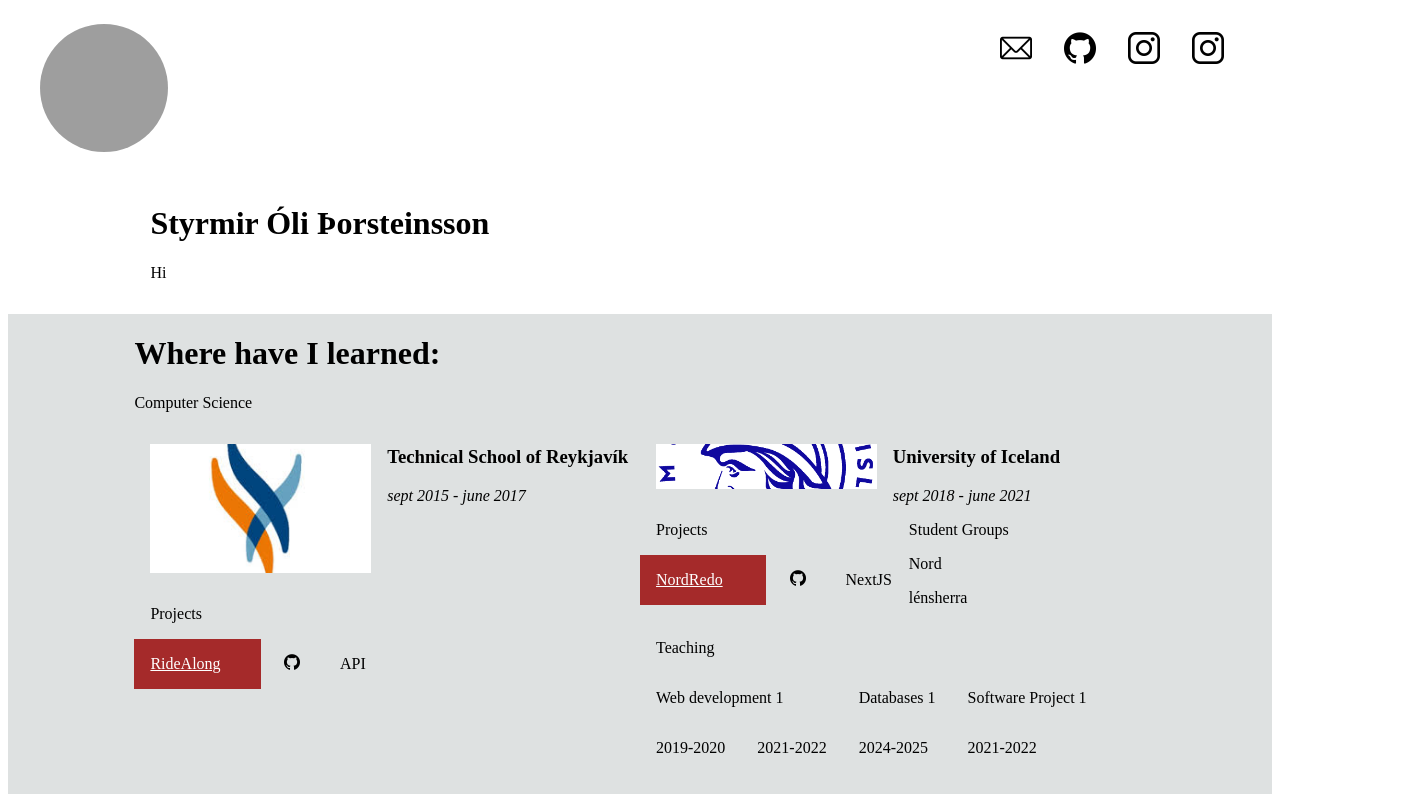
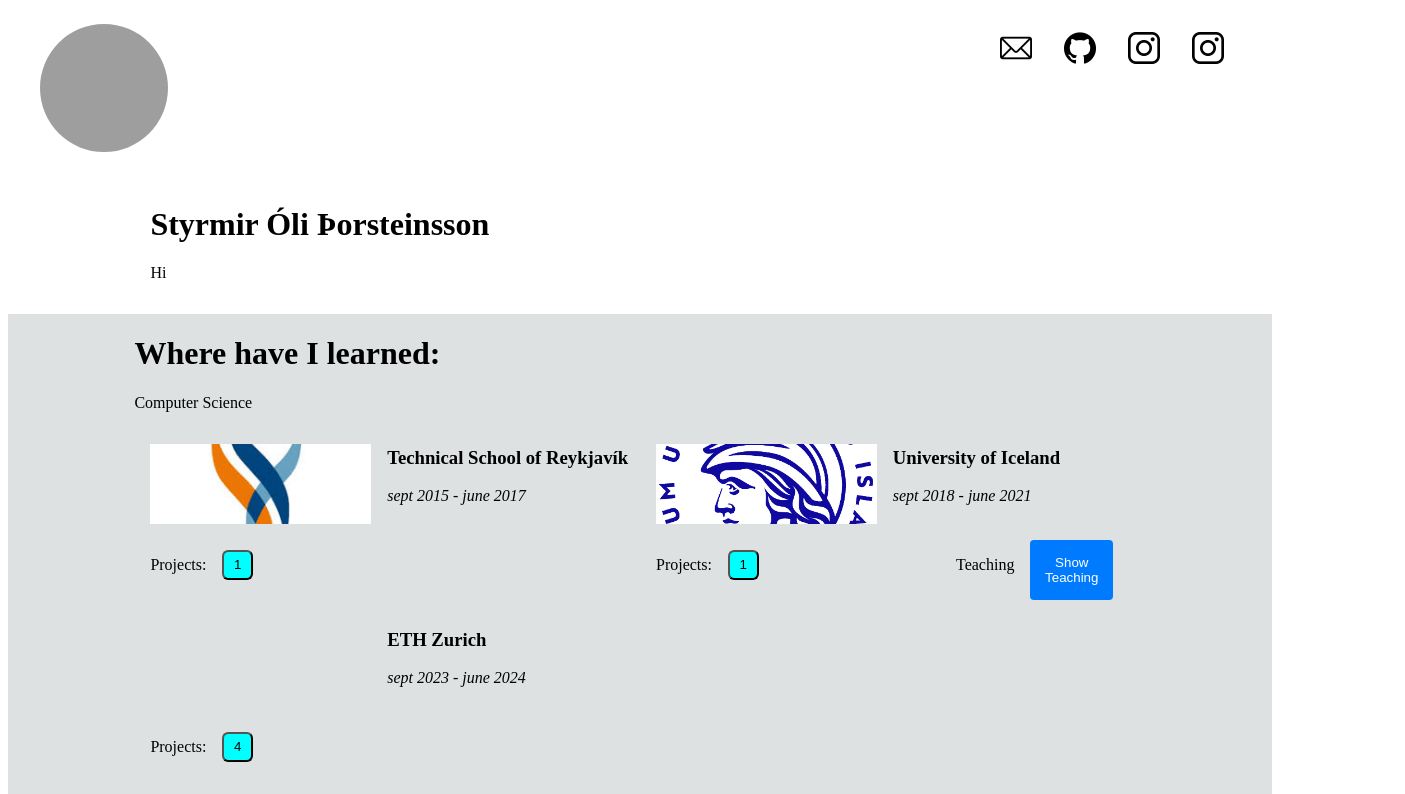
Before and after one commit to Stimmikex/StimmiWeb, a Next.js app: page / in a window 1280 px wide. Shown: the top 794 px of the page, 1405 px wide, since content can reach past the window. Built offline with nearby package versions, Linux system fonts and the light colour scheme.

Commit message:
(School) Adding dropdown toggles to objects

```diff
--- a/components/cv/Cv.js
+++ b/components/cv/Cv.js
@@ -8,7 +8,6 @@
             <div className={cvStyles.cv__header}>
                 <div className={cvStyles.cv__header__left}>
                     <p style={{"background-image": `url(${server + user.img})`, "background-size": "cover", "background-position": "center"}}></p>
-                    {/* <img src={server + user.img} alt="test"></img> */}
                 </div>
                 <div className={cvStyles.cv__header__right}>
                     {user.socials.map((social) => {
--- a/components/cv/Cv.module.scss
+++ b/components/cv/Cv.module.scss
@@ -94,17 +94,3 @@
         }
     }
 }
-.school {
-    &__projects {
-        display: grid;
-        grid-template-columns: 50% 25% 25%;
-        align-items: center;
-        img {
-            height: 1em;
-            width: 1em;
-        }
-        &__tags {
-            display: flex;
-        }
-    }
-}
--- a/components/school/School.js
+++ b/components/school/School.js
@@ -1,4 +1,5 @@
 import cvStyles from "../cv/Cv.module.scss"
+import schoolStyle from "./School.module.scss"
 import { server } from "../../pages/config/index.js"
 import Teaching from "./teaching/Teaching"
 import StudentGroups from "./student_groups/StudentGroups"
@@ -7,14 +8,16 @@
 const School = ({learn}) => {
     return (
         <div className={cvStyles.cv__footer__learn}>
-            <p style={{"background-image": `url(${server + learn.img})`, "background-size": "cover", "background-position": "center"}}></p>
+            <p style={{"background-image": `url(${server + learn.img})`, "background-size": "cover", "background-position": "center", "height": "5em"}}></p>
             <div className={cvStyles.cv__footer__learn__info}>
                 <h3>{learn.name}</h3>
                 <i>{learn.length}</i>
             </div>
-            <Projects projects={learn.projects}></Projects>
-            <StudentGroups studentgroups={learn.student_groups}></StudentGroups>
-            <Teaching teaching={learn.teaching}></Teaching>
+            <div className={schoolStyle.subs}>
+                <Projects projects={learn.projects}></Projects>
+                {/* <StudentGroups studentgroups={learn.student_groups}></StudentGroups> */}
+                <Teaching teaching={learn.teaching}></Teaching>
+            </div>
         </div>
     )
 }
--- a/components/school/School.module.scss
+++ b/components/school/School.module.scss
@@ -1,8 +1,9 @@
 .school {
     &__projects {
         display: grid;
-        grid-template-columns: 50% 25% 25%;
+        grid-template-columns: 50% 20% 30%;
         align-items: center;
+        margin: 1em;
         img {
             height: 1em;
             width: 1em;
@@ -12,3 +13,6 @@
         }
     }
 }
+.subs {
+    display: flex;
+}
--- a/components/school/projects/Project.module.scss
+++ b/components/school/projects/Project.module.scss
@@ -1,7 +1,33 @@
+.projectsWrapper {
+    display: grid; /* Maintain the grid structure */
+    grid-template-columns: repeat(auto-fill, minmax(300px, 1fr)); /* Adjust as per your grid setup */
+    grid-gap: 20px;
+}
+
+
+.projectsContainer {
+    max-height: 0;
+    opacity: 0;
+    overflow: hidden;
+    transition: max-height 0.4s ease, opacity 0.4s ease;
+    /* Prevent shrinking other grid items */
+
+    &.show {
+        max-height: 1000px; /* Set this to a large enough value to accommodate your content */
+        opacity: 1;
+    }
+
+    &.hide {
+        max-height: 0;
+        opacity: 0;
+    }
+}
+
 .projects {
     display: grid;
-    grid-template-columns: 50% 25% 25%;
+    grid-template-columns: 50% 20% 40%;
     align-items: center;
+    margin: 1em;
     img {
         height: 1em;
         width: 1em;
@@ -14,3 +40,22 @@
         justify-self: center;
     }
 }
+.tags {
+    margin: 0;
+    padding: 0.5em;
+}
+.menu {
+    display: flex;
+    align-items: center;
+    &__counter {
+        display: flex;
+        align-content: center;
+        background-color: aqua;
+        height: 1em;
+        width: 1em;
+        padding: 1em;
+        border-radius: 20%;
+        justify-content: center;
+        align-items: center;
+    }
+}
--- a/components/school/projects/Projects.js
+++ b/components/school/projects/Projects.js
@@ -1,28 +1,49 @@
-import Tags from "./Tags.js"
-import projectStyles from "./Project.module.scss"
+import React, { useState } from "react";
+import Tags from "./Tags.js";
+import projectStyles from "./Project.module.scss";
 
-const Projects = ({projects}) => {
-    if(!projects) {
+const Projects = ({ projects }) => {
+    const [showProjects, setShowProjects] = useState(false);
+
+    if (!projects) {
         return null;
     }
+
+    const toggleProjectsVisibility = () => {
+        setShowProjects(!showProjects);
+    };
+
     return (
-        <div>
-            {
-                projects? <p>Projects</p> : null
-            }
-            {
-                projects.map((project) => {
-                    return (
-                        <div className={projectStyles.projects}>
-                            <a href={project.link} className={projectStyles.projects__link}><p>{project.name}</p></a>
-                            <a href={project.git} className={projectStyles.projects__git}><img src="/img/socials/github.png"></img></a>
-                            <Tags tags={project.tags}></Tags>
-                        </div>
-                    )
-                })
-            }
+        <div className={projectStyles.projectsWrapper}>
+            {projects ? (
+                <div className={projectStyles.menu}>
+                    <p>Projects:</p>
+                    <button
+                        onClick={toggleProjectsVisibility}
+                        className={projectStyles.menu__counter}
+                    >
+                        {projects.length}
+                    </button>
+                </div>
+            ) : null}
+
+            <div
+                className={`${projectStyles.projectsContainer} ${showProjects ? projectStyles.show : projectStyles.hide}`}
+            >
+                {projects.map((project) => (
+                    <div className={projectStyles.projects} key={project.name}>
+                        <a href={project.link} className={projectStyles.projects__link}>
+                            <p>{project.name}</p>
+                        </a>
+                        <a href={project.git} className={projectStyles.projects__git}>
+                            <img src="/img/socials/github.png" alt="GitHub" />
+                        </a>
+                        <Tags tags={project.tags} />
+                    </div>
+                ))}
+            </div>
         </div>
-    )
-}
+    );
+};
 
 export default Projects;
--- a/components/school/projects/Tags.js
+++ b/components/school/projects/Tags.js
@@ -1,11 +1,12 @@
 import cvStyles from "../../cv/Cv.module.scss"
+import projectStyles from "./Project.module.scss"
 
 const Tag = ({tags}) => {
     return (
         <div className={cvStyles.school__projects__tags}>
             {tags.map((tag) => {
                 return (
-                    <p style={{"background-color": `${tag.color}`}}>{tag.name}</p>
+                    <p style={{"background-color": `${tag.color}`}} className={projectStyles.tags}>{tag.name}</p>
                 )
             })}
         </div>
--- a/components/school/teaching/Teaching.js
+++ b/components/school/teaching/Teaching.js
@@ -1,29 +1,43 @@
-import teachingStyles from "./Teaching.module.scss"
-import Years from "./Years.js"
+import React, { useState } from "react";
+import teachingStyles from "./Teaching.module.scss";
+import Years from "./Years.js";
 
-const Teaching = ({teaching}) => {
-    if(!teaching) {
+const Teaching = ({ teaching }) => {
+    const [showTeaching, setShowTeaching] = useState(false); // State to toggle the content
+
+    if (!teaching) {
         return null;
     }
+
+    const toggleTeachingVisibility = () => {
+        setShowTeaching(!showTeaching); // Toggle the visibility state
+    };
+
     return (
         <div className={teachingStyles.teaching}>
-            {
-                teaching? <p>Teaching</p> : null
-            }
-            <div className={teachingStyles.teaching__container}>
-                {
-                    teaching?.map((teach) => {
-                        return (
-                            <div className={teachingStyles.teach}>
-                                <p>{teach.course}</p>
-                                <Years years={teach.years} key={teach.years}></Years>
-                            </div>
-                        )
-                    })
-                }
+            {teaching ? <p>Teaching</p> : null}
+
+            {/* Button to toggle the visibility */}
+            <button
+                onClick={toggleTeachingVisibility}
+                className={teachingStyles.teaching__toggleButton}
+            >
+                {showTeaching ? "Hide" : "Show"} Teaching
+            </button>
+
+            {/* Teaching content with conditional classes for smooth transition */}
+            <div
+                className={`${teachingStyles.teaching__container} ${showTeaching ? teachingStyles.show : teachingStyles.hide}`}
+            >
+                {teaching?.map((teach) => (
+                    <div className={teachingStyles.teach} key={teach.course}>
+                        <p>{teach.course}</p>
+                        <Years years={teach.years} key={teach.years}></Years>
+                    </div>
+                ))}
             </div>
         </div>
-    )
-}
+    );
+};
 
 export default Teaching;
--- a/components/school/teaching/Teaching.module.scss
+++ b/components/school/teaching/Teaching.module.scss
@@ -1,4 +1,5 @@
 .teaching {
+    display: flex;
     grid-column: span 2;
     &__container {
         display: flex;
@@ -8,3 +9,38 @@
     display: flex;
     flex-direction: column;
 }
+
+.teaching__container {
+    height: 0;
+    opacity: 0;
+    visibility: hidden;
+    overflow: hidden;
+    transition: height 0.4s ease, opacity 0.4s ease, visibility 0.4s ease;
+
+    &.show {
+        height: auto; /* Will expand to fit the content */
+        opacity: 1;
+        visibility: visible;
+    }
+
+    &.hide {
+        height: 0;
+        opacity: 0;
+        visibility: hidden;
+    }
+}
+
+.teaching__toggleButton {
+    margin-bottom: 10px;
+    padding: 5px 10px;
+    cursor: pointer;
+    background-color: #007bff;
+    color: white;
+    border: none;
+    border-radius: 4px;
+    transition: background-color 0.2s ease;
+
+    &:hover {
+        background-color: #0056b3;
+    }
+}
--- a/pages/data/projects.json
+++ b/pages/data/projects.json
@@ -40,7 +40,8 @@
                     "git": "[link]",
                     "tags": [
                         {
-                            "name": "API"
+                            "name": "API",
+                            "color": "#41B883"
                         }
                     ]
                 }
@@ -65,7 +66,8 @@
                     "git": "[link]",
                     "tags": [
                         {
-                            "name": "NextJS"
+                            "name": "NextJS",
+                            "color": "#41B883"
                         }
                     ]
                 }
```
